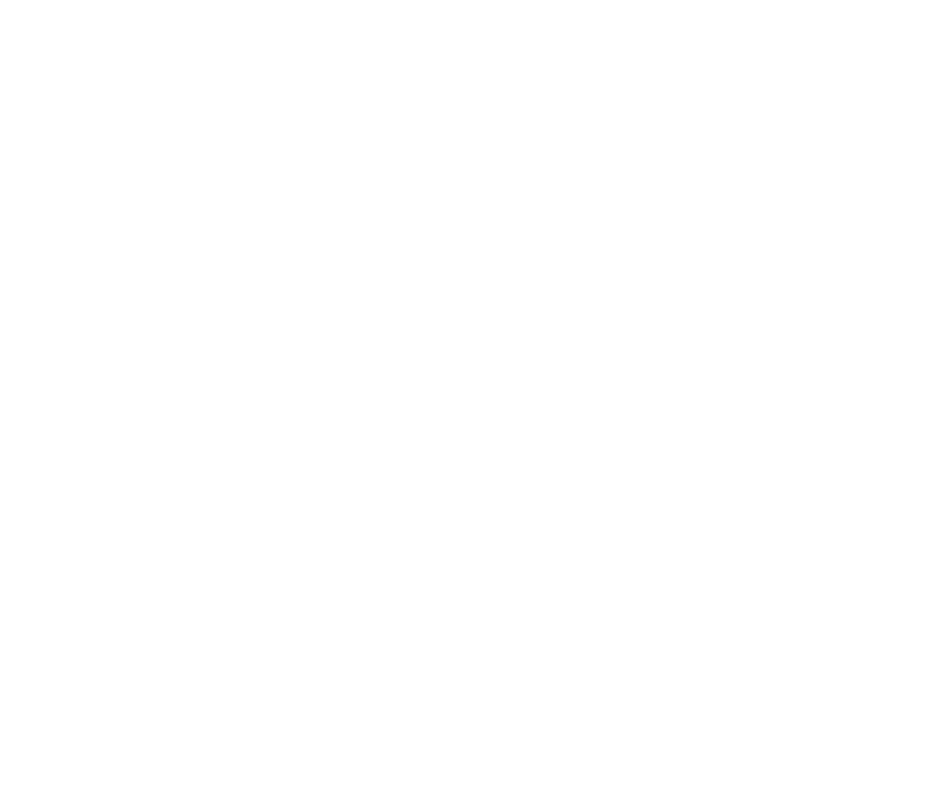
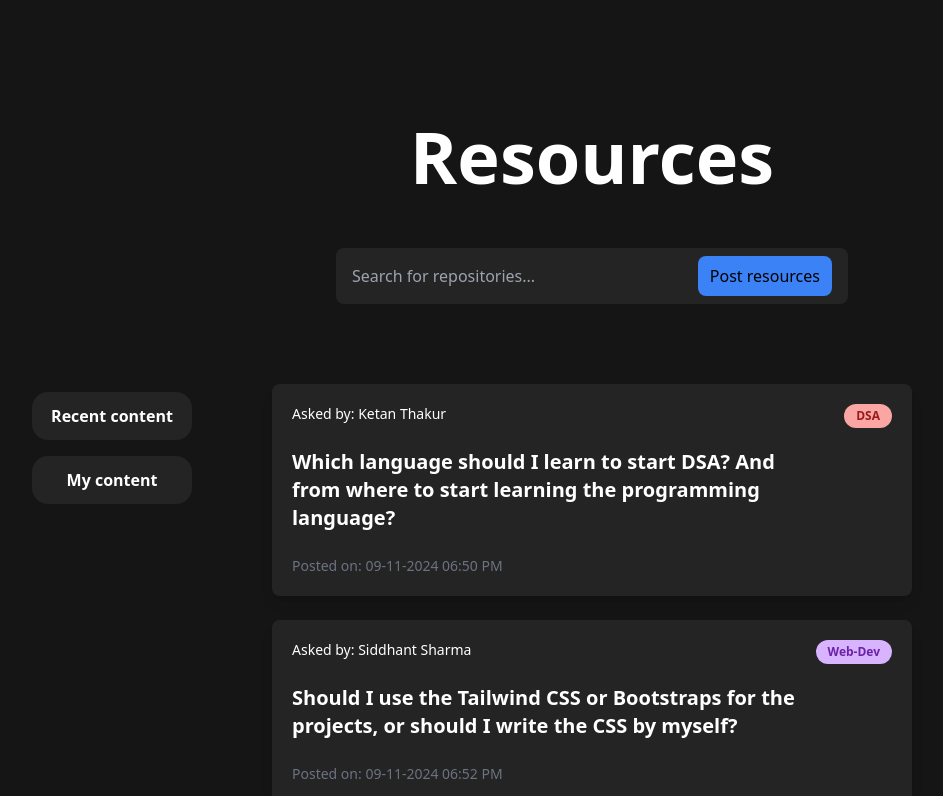
Before and after one commit to Siddhants18124/EduLink, a React (Create React App) app in the folder client/: page /resources in a window 1280 px wide. Before the commit this address had no page. Shown: the part 104-900 px from the top of the page, without its empty margins (48-991 px from the left). Before the commit the page ends 800 px from the top, so only its background shows below. Built offline with nearby package versions, Linux system fonts and the light colour scheme.

Commit message:
Question page updated

```diff
--- a/client/src/App.js
+++ b/client/src/App.js
@@ -1,12 +1,16 @@
+// Module------------------------------------
 import React from "react";
+import 'react-toastify/dist/ReactToastify.css';
 import { BrowserRouter as Router, Route, Routes } from "react-router-dom";
+import { ToastContainer} from 'react-toastify';
+
+// Pages-------------------------------------
 import Signup from './pages/sign-up/Signup';
 import Login from './pages/login/Login';
 import Home from "./pages/home/Home";
 import Question from "./pages/question/Question";
 import Profile from "./pages/profile/Profile";
-import { ToastContainer} from 'react-toastify';
-import 'react-toastify/dist/ReactToastify.css';
+import Resources from "./pages/resources/Resources";
 // import Resources from "./components/SearchBars/Resources";
 
 
@@ -20,6 +24,7 @@ function App() {
         <Route path="/signup" element={<Signup />} />
         <Route path="/login" element={<Login />} />
         <Route path="/question" element={<Question />} />
+        <Route path="/resources" element={<Resources />} />
         <Route path="/profile" element={<Profile />} />
       </Routes>
     </Router>
--- a/client/src/components/SearchBars/Ask.jsx
+++ b/client/src/components/SearchBars/Ask.jsx
@@ -1,17 +1,102 @@
 import React from 'react';
 
 const Ask = () => {
+    const [isExpanded, setIsExpanded] = React.useState(false);
+    const [title, setTitle] = React.useState('');
+    const [question, setQuestion] = React.useState('');
+
+    const toggleBox = () => {
+        setIsExpanded(!isExpanded);
+    };
+
+    const handlePost = () => {
+        if (title && question) {
+            setTitle('');
+            setQuestion('');
+            setIsExpanded(false);
+        } else {
+            alert('Please fill in both fields');
+        }
+    };
+
+    const handleCancel = () => {
+        setTitle('');
+        setQuestion('');
+        setIsExpanded(false);
+    };
+
     return (
-        <div className='2xl:w-2/5 lg:w-2/5 md:w-1/2 sm:w-3/4 h-14
-        bg-[#242424] rounded-lg mt-14 flex items-center px-4'>
+        <div
+            className={`2xl:w-2/5 lg:w-2/5 md:w-1/2 sm:w-3/4 ${
+                isExpanded ? 'h-auto' : 'h-14'
+            } bg-[#242424] rounded-lg mt-14 flex flex-col px-4 py-3 relative transition-all duration-300`}
+        >
+            {!isExpanded && (
+                <div className="flex items-center w-full">
                     <input
                         type="text"
                         placeholder="Search or Ask questions..."
-                className='bg-transparent text-white flex-grow outline-none'
+                        className="bg-transparent text-white flex-grow outline-none"
                     />
-            <button className='bg-blue-500 px-3 py-2 rounded-lg ml-2'>
+                    <button
+                        onClick={toggleBox}
+                        className="bg-blue-500 text-white px-4 py-2 rounded-lg"
+                    >
                         Ask Question
                     </button>
+                </div>
+            )}
+
+            {isExpanded && (
+                <div className="flex flex-col w-full space-y-4">
+                    <input
+                        type="text"
+                        placeholder="Title"
+                        value={title}
+                        onChange={(e) => setTitle(e.target.value)}
+                        className="w-full bg-[#1a1a1a] text-white outline-none rounded-md px-3 py-2"
+                    />
+                    <textarea
+                        placeholder="Body"
+                        value={question}
+                        onChange={(e) => setQuestion(e.target.value)}
+                        className="w-full bg-[#1a1a1a] text-white outline-none rounded-md px-3 py-2 resize-none"
+                        rows={3}
+                    ></textarea>
+
+                    {/* Tags Section */}
+                    <div className="flex items-center space-x-2">
+                        <span className="bg-red-500 text-white px-3 py-1 rounded-full text-sm">
+                            DSA
+                        </span>
+                        <span className="bg-blue-500 text-white px-3 py-1 rounded-full text-sm">
+                            COA
+                        </span>
+                        <span className="bg-purple-500 text-white px-3 py-1 rounded-full text-sm">
+                            MFE-1
+                        </span>
+                        <span className="bg-green-500 text-white px-3 py-1 rounded-full text-sm">
+                            Web-Dev
+                        </span>
+                    </div>
+
+                    {/* Action Buttons */}
+                    <div className="flex justify-between items-center mt-4">
+                        <button
+                            onClick={handleCancel}
+                            className="bg-gray-500 text-white px-3 py-2 rounded-lg"
+                        >
+                            Back
+                        </button>
+                        <button
+                            onClick={handlePost}
+                            className="bg-blue-500 text-white px-4 py-2 rounded-lg"
+                        >
+                            Post
+                        </button>
+                    </div>
+                </div>
+            )}
         </div>
     );
 };
--- /dev/null
+++ b/client/src/components/SearchBars/Repository.jsx
@@ -0,0 +1,19 @@
+import React from 'react';
+
+const Repository = () => {
+    return (
+        <div className='2xl:w-2/5 lg:w-2/5 md:w-1/2 sm:w-3/4 h-14
+        bg-[#242424] rounded-lg mt-14 flex items-center px-4'>
+            <input
+                type="text"
+                placeholder="Search for repositories..."
+                className='bg-transparent text-white flex-grow outline-none'
+            />
+            <button className='bg-blue-500 px-3 py-2 rounded-lg ml-2'>
+                Post resources
+            </button>
+        </div>
+    );
+};
+
+export default Repository;
--- a/client/src/components/SearchBars/Resources.jsx
+++ /dev/null
@@ -1,12 +0,0 @@
-import React from 'react';
-
-const Resources = () => {
-    return (
-        <div>
-            <h1>Resources</h1>
-            <p>This is the Resources component.</p>
-        </div>
-    );
-};
-
-export default Resources;
--- /dev/null
+++ b/client/src/pages/resources/Resources.jsx
@@ -0,0 +1,54 @@
+import React, { useEffect, useState } from 'react';
+import Navbar from "../../components/navbar/Navbar";
+import QuestionBox from '../../components/QuestionBox/QuestionBox';
+import questionsData from '../../components/databse.json';
+import Repository from '../../components/SearchBars/Repository';
+
+const Resources = () => {
+    const [questions, setQuestions] = useState([]);
+    const [filter, setFilter] = useState('All');
+
+    useEffect(() => {
+        if (questionsData && Array.isArray(questionsData)) {
+            setQuestions(questionsData);
+        }
+    }, []);
+
+    return (
+        <div className='bg-[#151515] w-full min-h-screen flex flex-col '>
+            <Navbar />
+            <div className='flex justify-center items-center mt-16'>
+                <h1 className='md:text-7xl font-bold text-white text-center text-5xl'>Resources</h1>
+            </div>
+            <div className=" flex w-full flex-col  items-center">
+                <Repository />
+            </div>
+
+            <div className='w-full lg:flex mt-20 justify-between items-start '>
+                {/* Left Filter (Show only above 1200px) */}
+                <div className='basis-1/4 flex-col items-center text-center hidden lg:flex'>
+                    <button className='bg-[#242424] text-white font-semibold w-1/2 p-3 m-2 rounded-2xl hover:bg-[#3b82f6]'>Recent content</button>
+                    <button className='bg-[#242424] text-white font-semibold w-1/2 p-3 m-2 rounded-2xl hover:bg-[#3b82f6]'>My content</button>
+                </div>
+
+                {/* Questions */}
+                <div className='basis-2/4 text-center w-4/5 items-center lg:mr-auto mr-auto lg:ml-0 ml-auto'>
+                        {questions
+                            .filter((question) => {
+                                if (filter === 'All') return true;
+                                if (filter === 'Answered') return question.status === 'Answered';
+                                if (filter === 'Unanswered') return question.status === 'Unanswered';
+                                return true;
+                            })
+                            .map((question) => (
+                                <QuestionBox key={question.id} question={question} />
+                            ))
+                        }
+                </div>
+
+            </div>
+        </div>
+    );
+};
+
+export default Resources;
```
Also changed, not shown: 1 other file (tests, documents, lock files or other folders). Lines whose indentation alone changed are shown as unchanged.
